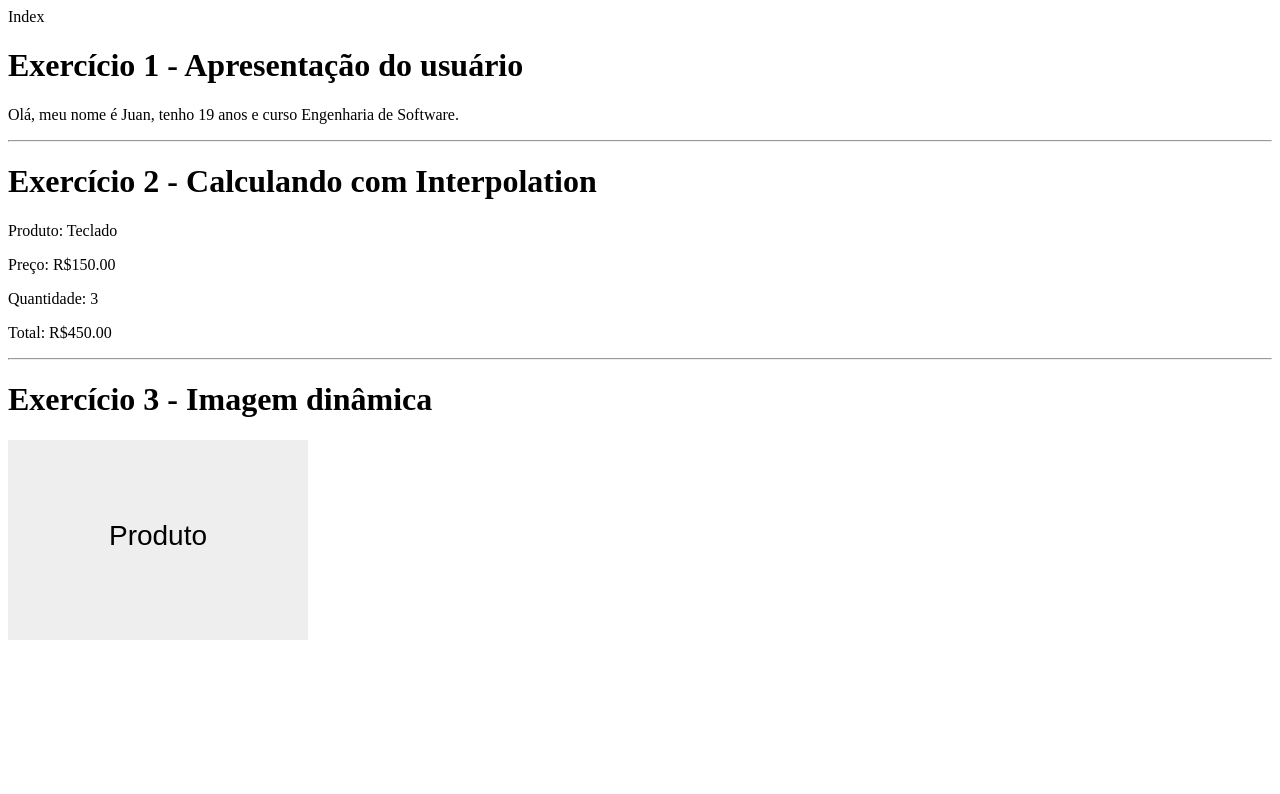
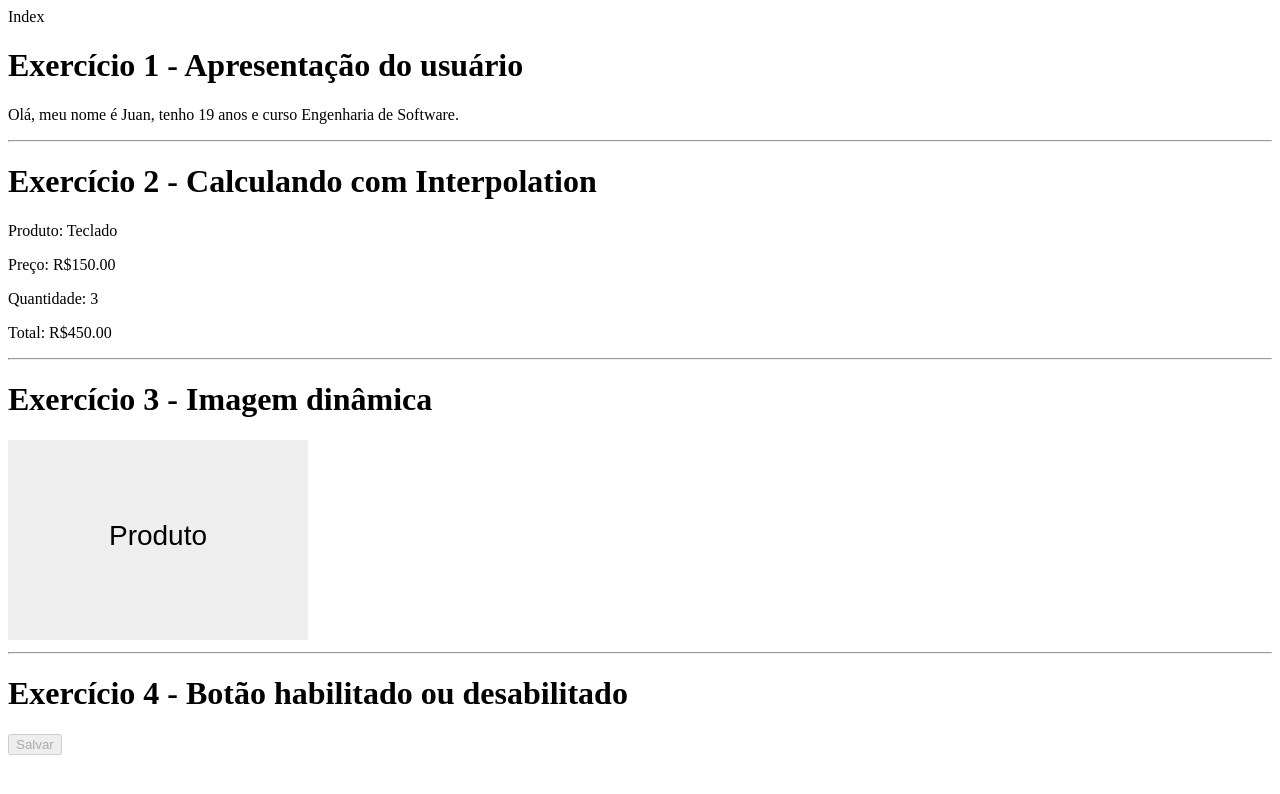
Before and after one commit to froid18/geekhub-frontend, an Angular app in the folder geekhub/: page / in a window 1280 px wide. Shown: the top 794 px of the page. Built offline with nearby package versions, Linux system fonts and the light colour scheme.

Commit message:
Exercicio 4 - controle de botao com property binding

```diff
--- a/geekhub/src/app/app.html
+++ b/geekhub/src/app/app.html
@@ -21,3 +21,11 @@
   [src]="imagemProduto"
   [alt]="descricaoImagem"
 >
+
+<hr>
+
+<h1>Exercício 4 - Botão habilitado ou desabilitado</h1>
+
+<button [disabled]="!formularioValido">
+  Salvar
+</button>
--- a/geekhub/src/app/app.ts
+++ b/geekhub/src/app/app.ts
@@ -19,4 +19,6 @@ export class App {
   imagemProduto = '/produto.svg';
 descricaoImagem = 'Imagem de um produto';
 
+formularioValido = false;
+
 }
```
